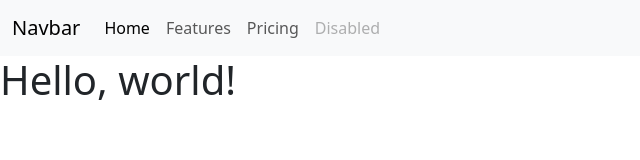
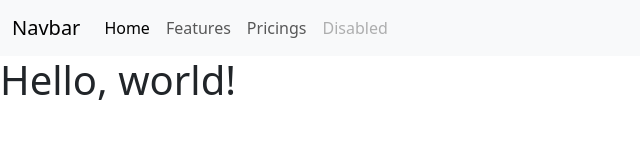
Before and after one commit to Spal2002/feature-branch-workflow, a plain HTML site: page index.html in a window 1280 px wide. Shown: the full height of the page, 0-640 px from the left. Drawn offline with nearby package versions, Linux system fonts and the light colour scheme.

Commit message:
change to nav-bar

```diff
--- a/index.html
+++ b/index.html
@@ -22,7 +22,7 @@
             <a class="nav-link" href="#">Features</a>
           </li>
           <li class="nav-item">
-            <a class="nav-link" href="#">Pricing</a>
+            <a class="nav-link" href="#">Pricings</a>
           </li>
           <li class="nav-item">
             <a class="nav-link disabled" aria-disabled="true">Disabled</a>
```
